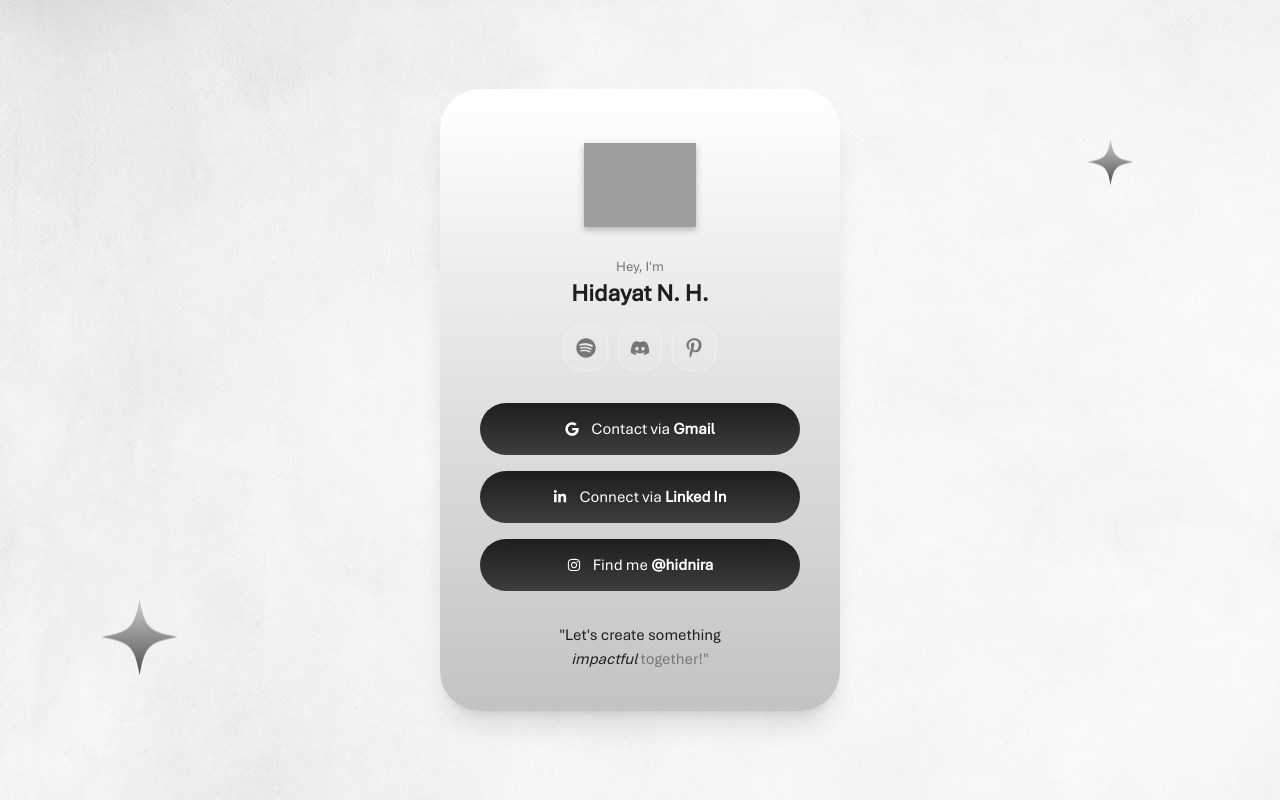
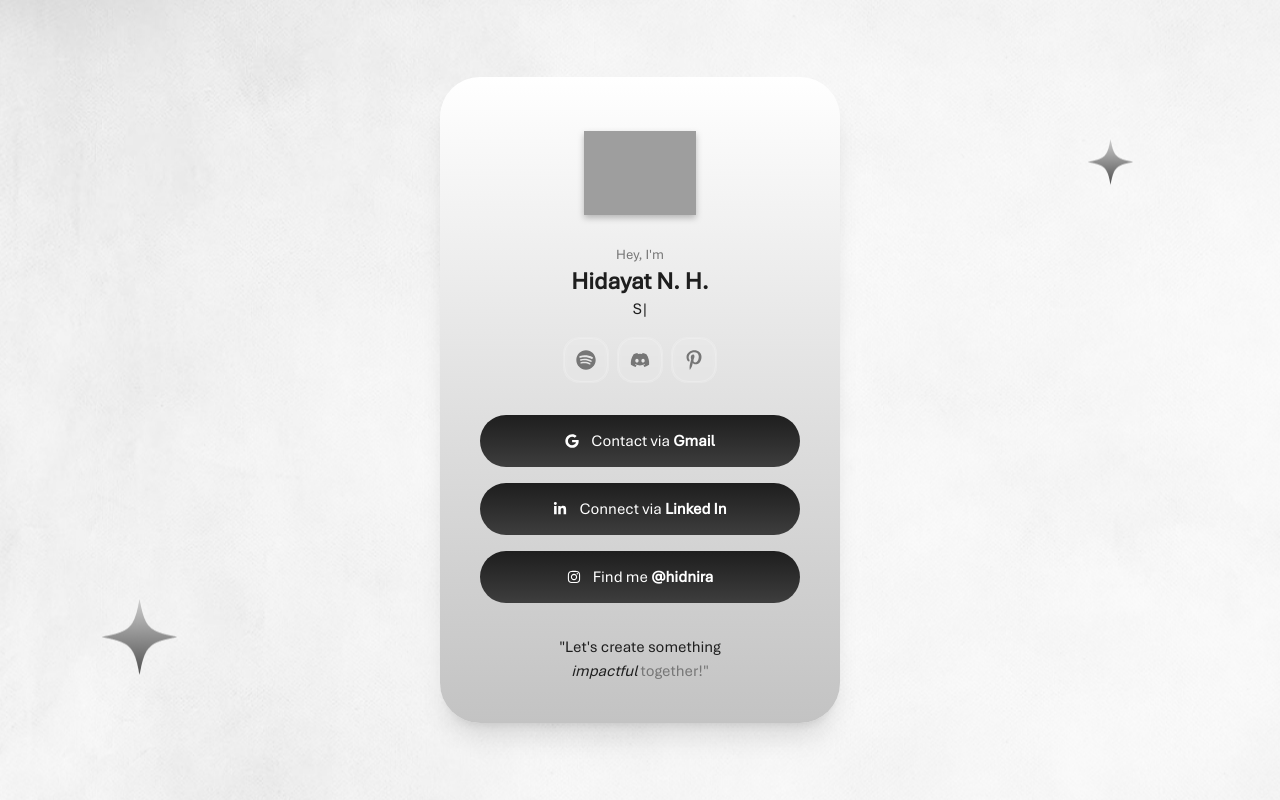
Before and after one commit to hidnira-lab/belajar-next-app, a Next.js app: page / in a window 1280 px wide. Built offline with nearby package versions, Linux system fonts and the light colour scheme; grey boxes are pictures that could not be loaded.

Commit message:
add Typewriter Effect

```diff
--- a/package.json
+++ b/package.json
@@ -12,7 +12,8 @@
     "next": "16.1.6",
     "react": "19.2.3",
     "react-dom": "19.2.3",
-    "react-icons": "^5.5.0"
+    "react-icons": "^5.5.0",
+    "typewriter-effect": "^2.22.0"
   },
   "devDependencies": {
     "@tailwindcss/postcss": "^4",
--- a/src/app/page.tsx
+++ b/src/app/page.tsx
@@ -3,6 +3,7 @@
 import Image from "next/image";
 import { useState } from "react";
 import { FaGoogle, FaLinkedinIn, FaInstagram, FaSpotify, FaDiscord, FaPinterestP } from "react-icons/fa";
+import Typewriter from 'typewriter-effect';
 
 export default function ConnectPage() {
     const [isSeriousFace, setIsSeriousFace] = useState(false);
@@ -26,7 +27,18 @@ export default function ConnectPage() {
                 </div>
 
                 <p className="text-sm text-[#767676]">Hey, I'm</p>
-                <h1 className="mb-4 text-2xl font-bold text-[#1E1E1E]">Hidayat N. H.</h1>
+                <h1 className="text-2xl font-bold text-[#1E1E1E]">Hidayat N. H.</h1>
+                <p className="mb-4 text-md text-[#1E1E1E]">
+                    <Typewriter
+                        options={{
+                            strings: ["UI/UX Designer",
+                                "Software Developer",
+                                "Visual Enthusiast"],
+                            autoStart: true,
+                            loop: true,
+                        }}
+                    />
+                </p>
 
                 <div className="mb-8 flex gap-2 text-[#767676]">
                     <a href={"https://open.spotify.com/user/31kftsg22ylbqnssbb63anrj7lza?si=3f27f90df2764afd"}
```
Also changed, not shown: 1 other file (tests, documents, lock files or other folders).
